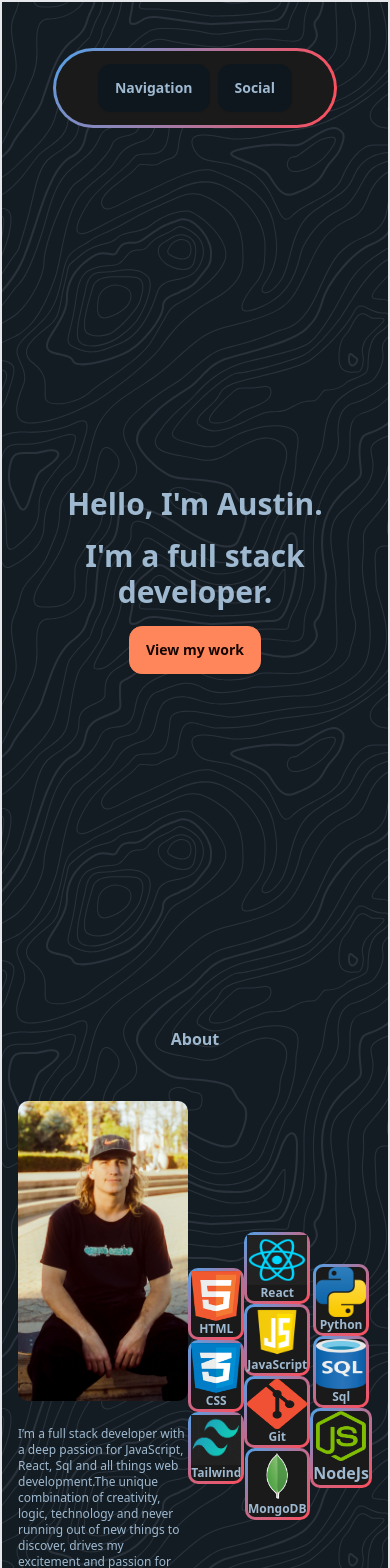
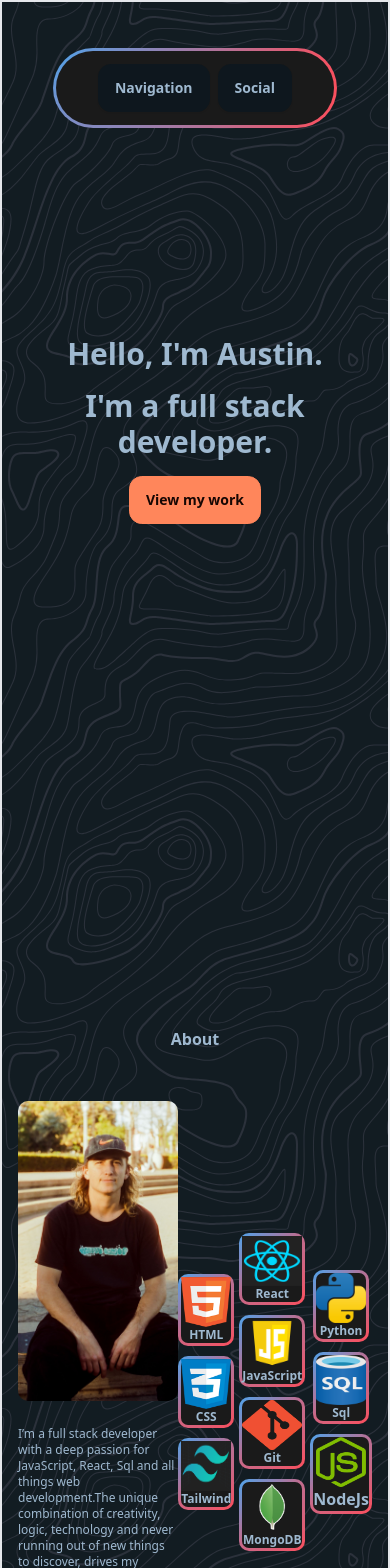
Before and after one commit to asmitt8373/Portfolio-, a React (Create React App) app: page / in a window 390 px wide. Shown: the top 1568 px of the page. Built offline with nearby package versions, Linux system fonts and the light colour scheme.

Commit message:
making it responsive

```diff
--- a/src/About.js
+++ b/src/About.js
@@ -1,7 +1,7 @@
 export function About() {
   return (
     <section className="flex flex-col scroll-mt-[100px] mb-[100px]" id="about">
-      <h1 className="md:text-5xl font-bold md:w-96 mx-auto flex items-center justify-center md:m-[20px] mt-[25px] mb-[50px]">
+      <h1 className="md:text-5xl font-bold md:w-96 mx-auto flex items-center justify-center md:m-[20px] md:ml-[135px] mt-[25px] mb-[50px]">
         About
       </h1>
       <div className="md:mx-8 flex md:w-[90vw] mx-auto">
@@ -9,7 +9,7 @@ export function About() {
           <div className="flex justify-center items-center">
             <img
               src="/img/austin.png"
-              className="h-[300px] w-[200px] md:h-[400px] md:w-[400px] md:m-[40px] object-cover rounded-[10px]"
+              className="h-[300px] w-[200px] md:h-[400px] md:w-[400px] md:mr-[150px] md:m-[40px] object-cover rounded-[10px]"
             />
           </div>
           <p className="md:w-100 text-xs md:text-2xl md:m-[40px] mt-[25px]">
@@ -23,7 +23,7 @@ export function About() {
         </div>
         <div className="flex md:w-[50%]">
           <div className="flex flex-col justify-center items-center grow">
-            <div className="md:m-[20px] fancy-border rounded-[10px]">
+            <div className="mb-[10px] md:m-[20px] fancy-border rounded-[10px]">
               <div className="flex justify-center md:m-[10px]">
                 <img
                   src="/img/html.png"
@@ -36,7 +36,7 @@ export function About() {
                 </h1>
               </div>
             </div>
-            <div className="md:m-[20px] fancy-border rounded-[10px]">
+            <div className="mb-[10px] md:m-[20px] fancy-border rounded-[10px]">
               <div className="flex justify-center md:m-[10px]">
                 <img
                   src="/img/css1.png"
@@ -63,8 +63,8 @@ export function About() {
               </div>
             </div>
           </div>
-          <div className="flex flex-col justify-center items-center grow">
-            <div className="md:m-[20px] fancy-border rounded-[10px]">
+          <div className="flex flex-col justify-center items-center grow ml-[5px] mr-[5px]">
+            <div className="mb-[10px] md:m-[20px] fancy-border rounded-[10px]">
               <div className="flex justify-center md:m-[10px]">
                 <img
                   src="/img/react.png"
@@ -75,7 +75,7 @@ export function About() {
                 React
               </h1>
             </div>
-            <div className="md:m-[20px] fancy-border rounded-[10px]">
+            <div className="mb-[10px] md:m-[20px] fancy-border rounded-[10px]">
               <div className="flex justify-center md:m-[10px]">
                 <img
                   src="/img/javascript.png"
@@ -86,7 +86,7 @@ export function About() {
                 JavaScript
               </h1>
             </div>
-            <div className="md:m-[20px] fancy-border rounded-[10px]">
+            <div className="mb-[10px] md:m-[20px] fancy-border rounded-[10px]">
               <div className="flex justify-center md:m-[10px]">
                 <img
                   src="/img/git.png"
@@ -101,7 +101,7 @@ export function About() {
               <div className="flex justify-center md:m-[10px]">
                 <img
                   src="/img/mongo.png"
-                  className="md:h-[100px] md:w-[100px] h-[50px] w-[50px]"
+                  className="md:h-[100px] md:w-[100px] h-[50px] w-[100px]"
                 />
               </div>
               <h1 className="flex flex-col justify-center items-center md:text-l text-xs font-bold md:mb-[5px] md:mx-[20px]">
@@ -110,7 +110,7 @@ export function About() {
             </div>
           </div>
           <div className="flex flex-col justify-center items-center grow">
-            <div className="md:m-[20px] fancy-border rounded-[10px]">
+            <div className="mb-[10px] md:m-[20px] fancy-border rounded-[10px]">
               <div className="flex flex-col md:m-[10px]">
                 <img
                   src="/img/python.png"
@@ -121,7 +121,7 @@ export function About() {
                 Python
               </h1>
             </div>
-            <div className="md:m-[20px] fancy-border rounded-[10px]">
+            <div className="mb-[10px] md:m-[20px] fancy-border rounded-[10px]">
               <div className="flex justify-center md:m-[10px]">
                 <img
                   src="/img/sql.png"
--- a/src/Home.js
+++ b/src/Home.js
@@ -1,7 +1,10 @@
 export function Home() {
   return (
-    <div id="home" className="hero min-h-48 h-[100vh] scroll-mt-[80px]">
-      <div className="flex flex-col justify-center items-center hero-content text-center md:w-[100%]">
+    <div
+      id="home"
+      className="hero min-h-48 h-[100vh] scroll-mt-[80px] max-w-[100%]"
+    >
+      <div className="flex flex-col justify-center items-center hero-content mb-[300px] text-center max-w-[100%] md:w-[100%]">
         <h1 className="flex justify-center items-center text-3xl md:text-6xl font-bold md:m-[15px] md:max-w-[900px]">
           Hello, I'm Austin.
         </h1>
```
